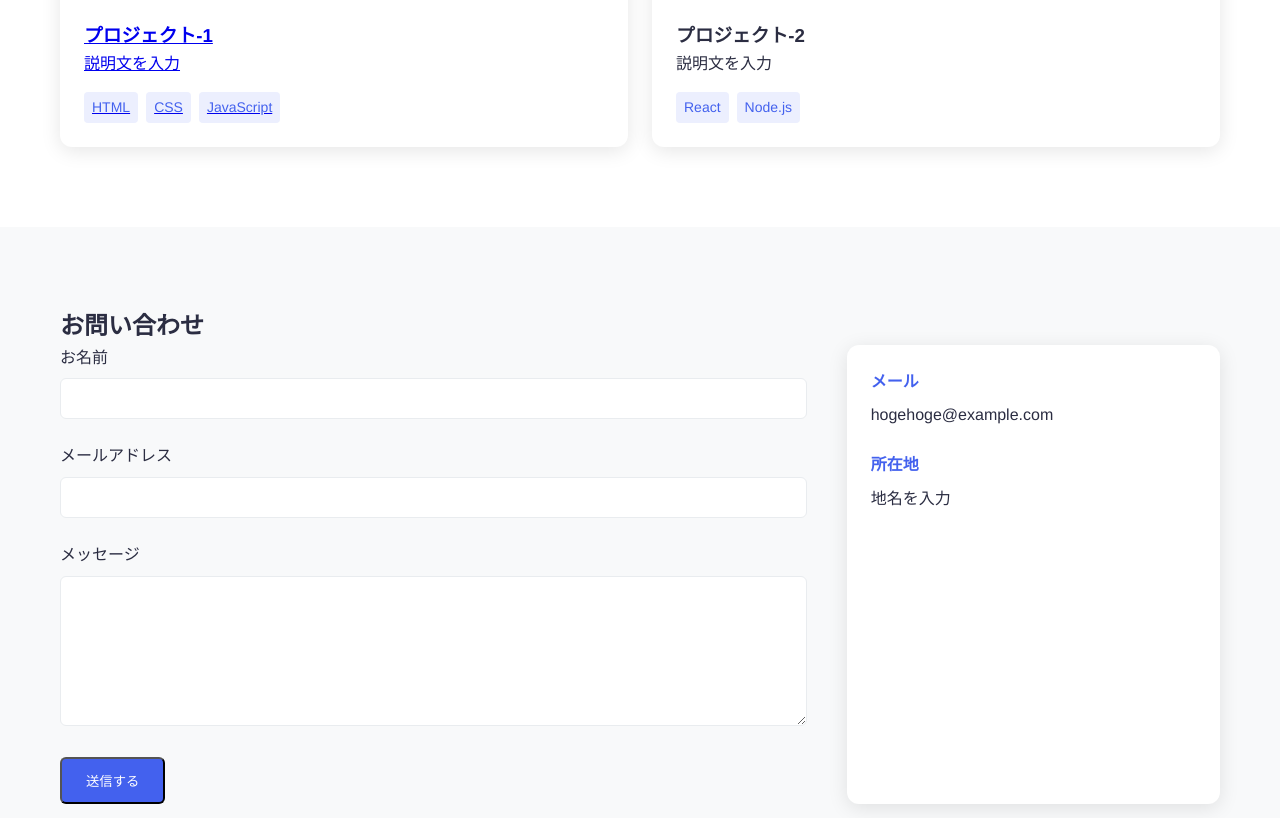
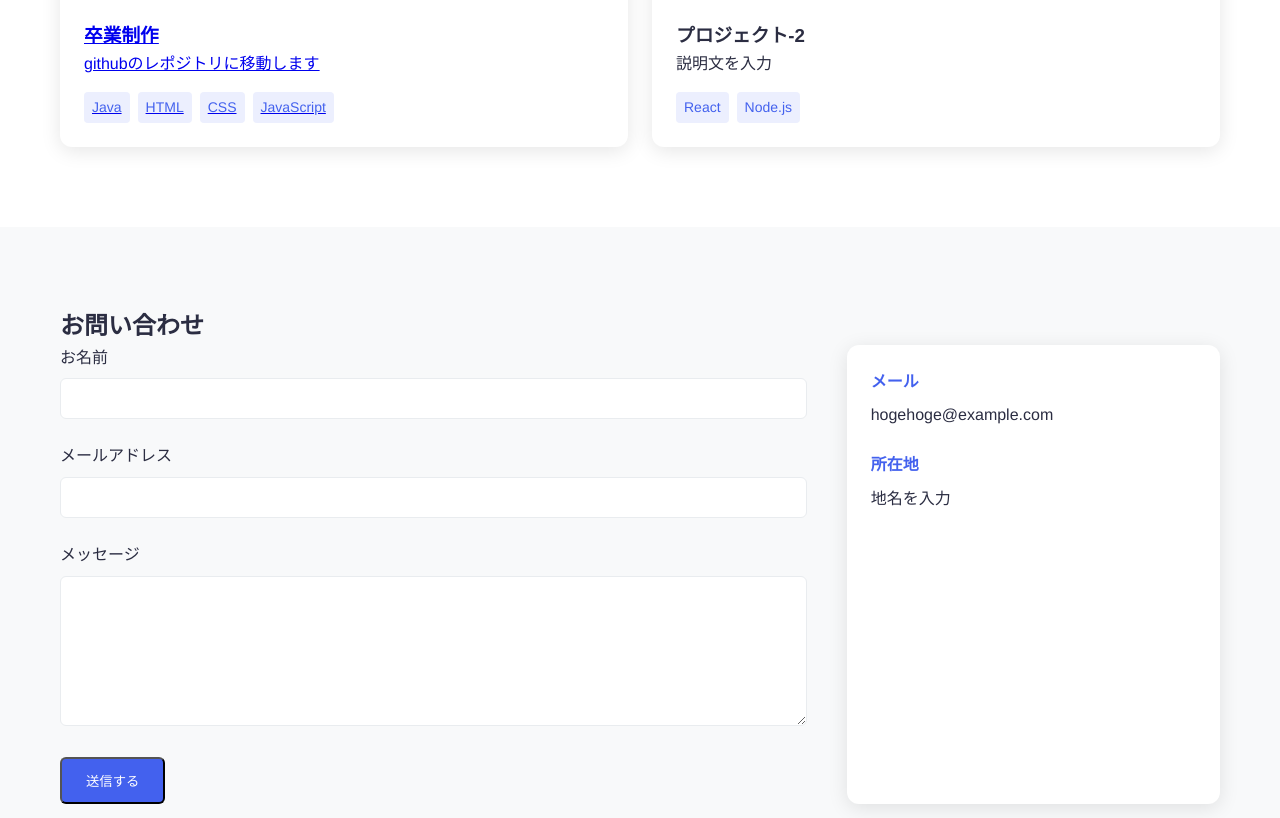
Before and after one commit to obata2/pageSample, a plain HTML site: page index.html in a window 1280 px wide. Shown: the part 1937-2755 px from the top of the page. Drawn offline with Linux system fonts and the light colour scheme.

Commit message:
Update index.html

```diff
--- a/index.html
+++ b/index.html
@@ -132,9 +132,10 @@
                             <img src="https://images.pexels.com/photos/196644/pexels-photo-196644.jpeg?auto=compress&cs=tinysrgb&w=1260&h=750&dpr=2" alt="Project 1">
                         </div>
                         <div class="project-content">
-                            <h3>プロジェクト-1</h3>
-                            <p>説明文を入力</p>
+                            <h3>卒業制作</h3>
+                            <p>githubのレポジトリに移動します</p>
                             <div class="project-tags">
+                                <span>Java</span>
                                 <span>HTML</span>
                                 <span>CSS</span>
                                 <span>JavaScript</span>
```
